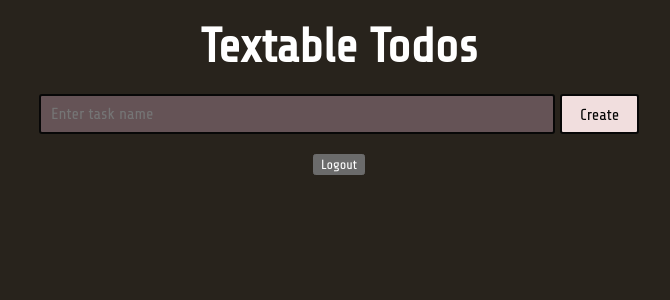
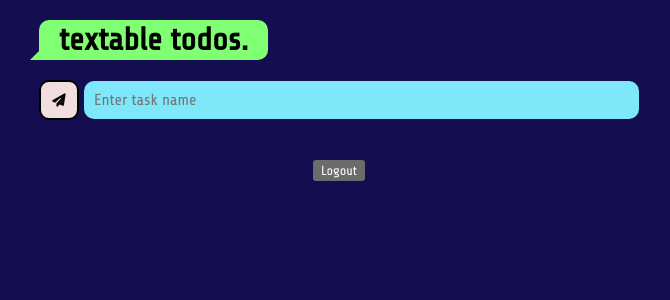
Before and after one commit to dnicholson314/Textable-Todos, a Django app: page /tasks/ in a window 1280 px wide. Shown: the top 300 px of the page, without its empty margins (301-971 px from the left). Run offline with Django 5.2, Linux system fonts and the light colour scheme; the visitor is signed in with stand-in values (Sample User, id 1); data that the repository does not hold is empty; parts of the project's set-up code (start-up, migrations or seed data) failed here and were passed over; some libraries are stand-ins or nearby versions.

Commit message:
Add favicon and update styles

```diff
--- a/static/css/styles.css
+++ b/static/css/styles.css
@@ -1,10 +1,16 @@
 * {
     color-scheme: dark;
     font-family: "Share Tech", sans-serif;
+    --main-accent-green: #80FF72;
+    --main-accent-blue: #7EE8FA;
+    --secondary-color: #7E7F83;
+    --alert-color: #f83454;
+    --main-bg-color: #140D4F;
+    --main-button-color: #F1DEDE;
 }
 
 body {
-    background-color: #28231C;
+    background-color: var(--main-bg-color);
     margin: 0px;
 }
 
@@ -17,9 +23,29 @@ body {
     min-width: 400px;
 }
 
-.app-container h1 {
-    font-size: 3rem;
+.nav {
+    width: 100%;
+    max-width: 600px;
+}
+
+#title {
     margin: 0px;
+    padding: 2px 20px;
+    width: fit-content;
+    box-sizing: border-box;
+    font-size: 2rem;
+    border-radius: 10px 10px 10px 0px;
+    background-color: var(--main-accent-green);
+    color: black;
+}
+
+#title::before {
+    content: '';
+    display: block;
+    position: absolute;
+    border-top: 10px solid transparent;
+    border-right: 10px solid var(--main-accent-green);
+    margin: 28px 0 0 -29px;
 }
 
 .create-task-form {
@@ -31,49 +57,54 @@ body {
     gap: 5px;
 }
 
-.create-task-form input {
-    height: 40px;
-    box-sizing: border-box;
+.task-title-input {
+    flex: 90;
     padding: 10px;
-    border: 2px solid #070707;
-    border-radius: 3px;
-    cursor: pointer;
+    background-color: var(--main-accent-blue);
+    color: black;
+    cursor: text;
+    border: 0px;
+    border-radius: 10px;
     font-size: 1rem;
 }
 
-.create-task-form input[type="text"] {
-    flex: 90;
-    background-color: #655356;
-    color: white;
-}
-
-.create-task-form input[type="submit"] {
-    flex: 10;
-    font-size: 1rem;
-    background-color: #F1DEDE;
+.create-task-form button {
+    height: 40px;
+    width: 40px;
+    box-sizing: border-box;
+    border-radius: 10px;
+    border: 2px solid black;
+    background-color: var(--main-button-color);
     color: #070707;
 }
 
+.create-task-form button:hover {
+    background-color: #7c7171;
+}
 
-.create-task-form input[type="submit"]:hover {
-    background-color: #7c7171;
+.task-list {
+    display: flex;
+    width: 100%;
+    max-width: 600px;
+    flex-direction: column;
+    align-items: center;
+    gap: 20px;
 }
 
 .task {
     width: 100%;
-    max-width: 600px;
+    min-width: 400px;
     display: flex;
     align-items: center;
     gap: 5px;
 }
 
-
-.task a {
+.task-button {
     height: 40px;
+    width: 40px;
     box-sizing: border-box;
     margin: 0px;
     padding: 10px;
-    flex: 10;
     background-color: #F1DEDE;
     color: #070707;
     border: 2px solid #070707;
--- a/tasks/forms.py
+++ b/tasks/forms.py
@@ -7,6 +7,12 @@ class TaskForm(forms.ModelForm):
         model = models.Task
         exclude = ['user']
         widgets = {
-            'title': forms.TextInput(attrs={'placeholder': 'Enter task name'}),
-            'description': forms.Textarea(attrs={'placeholder': 'Enter task description'})
+            'title': forms.TextInput(attrs={
+                'placeholder': 'Enter task name',
+                'class': 'task-title-input',
+            }),
+            'description': forms.Textarea(attrs={
+                'placeholder': 'Enter task description',
+                'class': 'task-description-input'
+            }),
         }
--- a/tasks/templates/base.html
+++ b/tasks/templates/base.html
@@ -6,7 +6,9 @@
     <meta charset="UTF-8">
     <meta name="viewport" content="width=device-width, initial-scale=1.0">
 
-    <title>{% block title %}Textable Todos{% endblock %}</title>
+    <link rel="icon" type="image/x-icon" href="{% static 'icon.png' %}">
+
+    <title>{% block title %}textable todos.{% endblock %}</title>
 
     {% block extrahead %}{% endblock %}
 
@@ -14,10 +16,14 @@
     <link rel="preconnect" href="https://fonts.googleapis.com">
     <link rel="preconnect" href="https://fonts.gstatic.com" crossorigin>
     <link href="https://fonts.googleapis.com/css2?family=Share+Tech&display=swap" rel="stylesheet">
+
+    <script src="https://kit.fontawesome.com/192c7d57fa.js" crossorigin="anonymous"></script>
 </head>
 <body>
     <div class="app-container">
-        <h1>Textable Todos</h1>
+        <div class="nav">
+            <h1 id="title">textable todos.</h1>
+        </div>
         {% block content %}{% endblock %}
     </div>
 </body>
--- a/tasks/templates/tasks/list.html
+++ b/tasks/templates/tasks/list.html
@@ -4,23 +4,21 @@
 
 <form class="create-task-form" method="POST" action="{% url 'list' %}">
     {% csrf_token %}
+    <button type="submit" name="Create Task"><i class="fa-solid fa-paper-plane"></i></button>
     {{form.title}}
-    <input type="submit" name="Create Task" value="Create">
 </form>
 
+<div class="task-list">
 {% for task in tasks %}
     <div class="task">
-        <p>
-            {% if task.complete == True %}
-                <s>{{task}}</s>
-            {% else %}
-                {{task}}
-            {% endif %}
+        <p class="task-title {% if task.complete == True %} complete {% endif %}">
+            {{task}}
         </p>
-        <a href="{% url 'update_task' task.id%}">Update</a>
-        <a href="{% url 'delete_task' task.id%}">Delete</a>
+        <a href="{% url 'update_task' task.id%}" class="task-button"><i class="fa-solid fa-pen"></i></a>
+        <a href="{% url 'delete_task' task.id%}" class="task-button"><i class="fa-solid fa-trash"></i></a>
     </div>
 {% endfor %}
+</div>
 
 <form action="{% url 'logout' %}" method="post">
     {% csrf_token %}
--- a/tasks/templates/tasks/update_task.html
+++ b/tasks/templates/tasks/update_task.html
@@ -5,9 +5,9 @@
 <form class="update-task-form" method="POST" action="">
     {% csrf_token %}
     <div class="form-row">
+        <button type="submit" name="update-task"><i class="fa-solid fa-paper-plane"></i></button>
+        {{ form.complete }}
         {{ form.title }}
-        {{ form.complete }}
-        <input type="submit" name="update-task" value="Update">
     </div>
     {{ form.description }}
 </form>
```
Also changed, not shown: other parts of static/css/styles.css (+50 -25 lines), static/icon.png (added).
